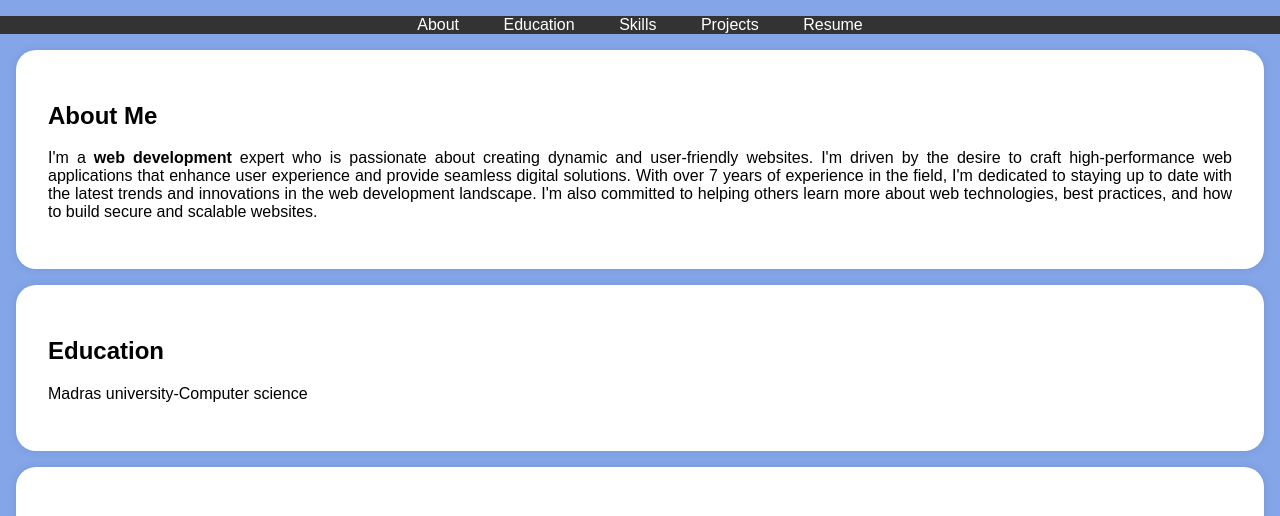
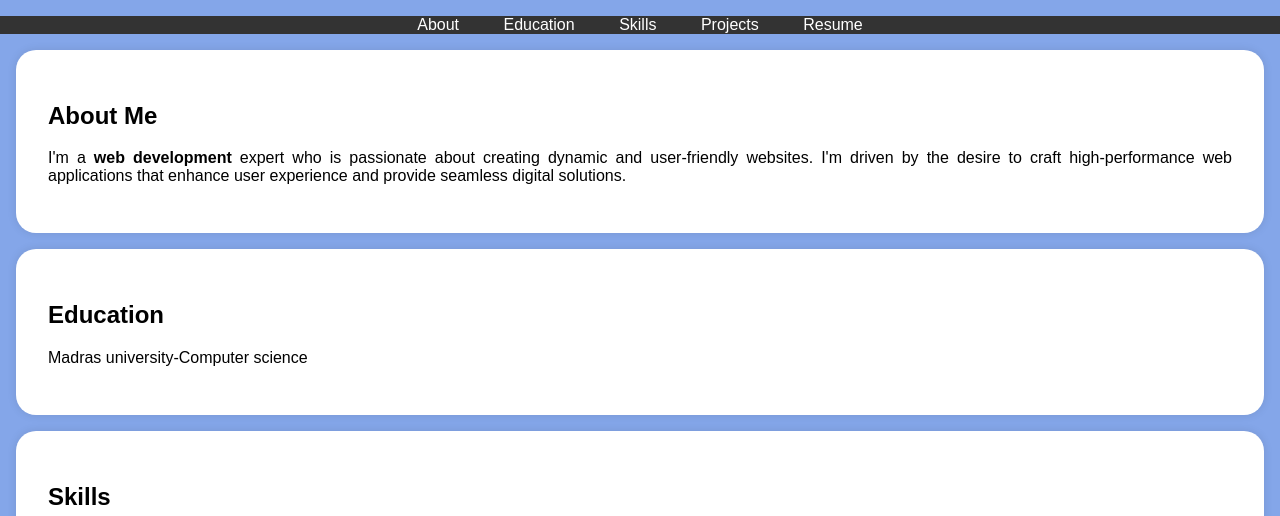
Before and after one commit to samundeeswarimuralimohan/digital-portfolio, a plain HTML site: page index.html in a window 1280 px wide. Shown: the part 197-713 px from the top of the page. Drawn offline with Linux system fonts and the light colour scheme.

Commit message:
Update index.html

```diff
--- a/index.html
+++ b/index.html
@@ -117,10 +117,7 @@
             <h2>About Me</h2>
             <p>I'm a <b>web development</b> expert who is passionate about creating dynamic and user-friendly websites.
                 I'm driven by the desire to craft high-performance web applications that enhance user experience and provide
-                 seamless digital solutions. With over 7 years of experience in the field, I'm dedicated to staying up to date
-                 with the latest trends and innovations in the
-                 web development landscape. I'm also committed to helping others learn more about web technologies,
-                 best practices, and how to build secure and scalable websites.</p>
+                 seamless digital solutions.</p>
 
         </div>
     </section>
```
